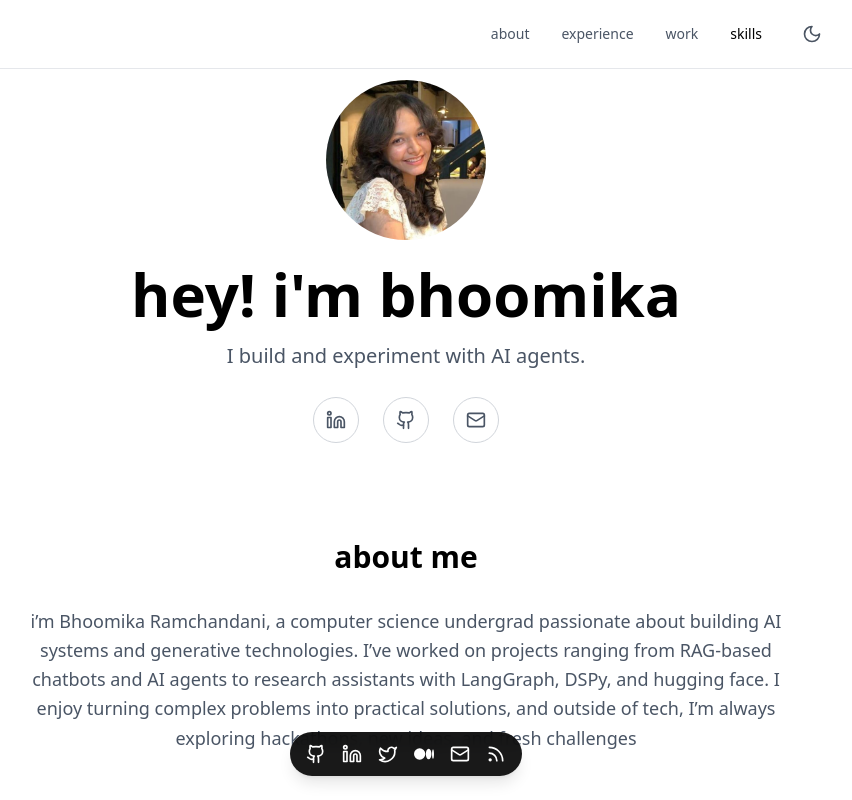
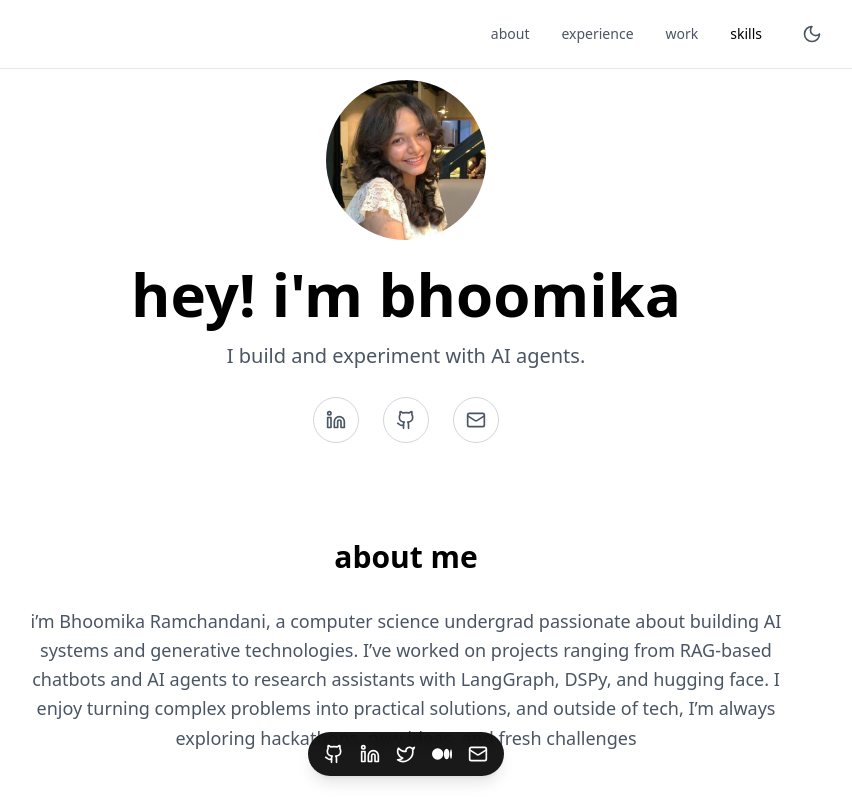
Before and after one commit to bhoomika-254/personal-portfolio, a Next.js app: page / in a window 1280 px wide. Shown: the top 800 px of the page, without its empty margins (234-1086 px from the left). Built offline with nearby package versions, Linux system fonts and the light colour scheme.

Commit message:
chore: sync main changes to personal-portfolio
Update files and assets from main branch.

#VERCEL_SKIP

Co-authored-by: Bhoomika Ramchandani <132607010+bhoomika-254@users.noreply.github.com>

```diff
--- a/app/page.tsx
+++ b/app/page.tsx
@@ -63,16 +63,16 @@ function FloatingSocialLinks({ isDarkMode }: { isDarkMode: boolean }) {
         >
           <Mail className="w-5 h-5" />
         </a>
-        <a
-          href="/rss.xml"
-          target="_blank"
-          rel="noopener noreferrer"
-          className={`transition-colors ${
-            isDarkMode ? "text-gray-600 hover:text-black" : "text-white hover:text-gray-300"
-          }`}
-        >
-          <Rss className="w-5 h-5" />
-        </a>
+
+
+
+
+
+
+
+
+
+
       </div>
     </div>
   )
```
